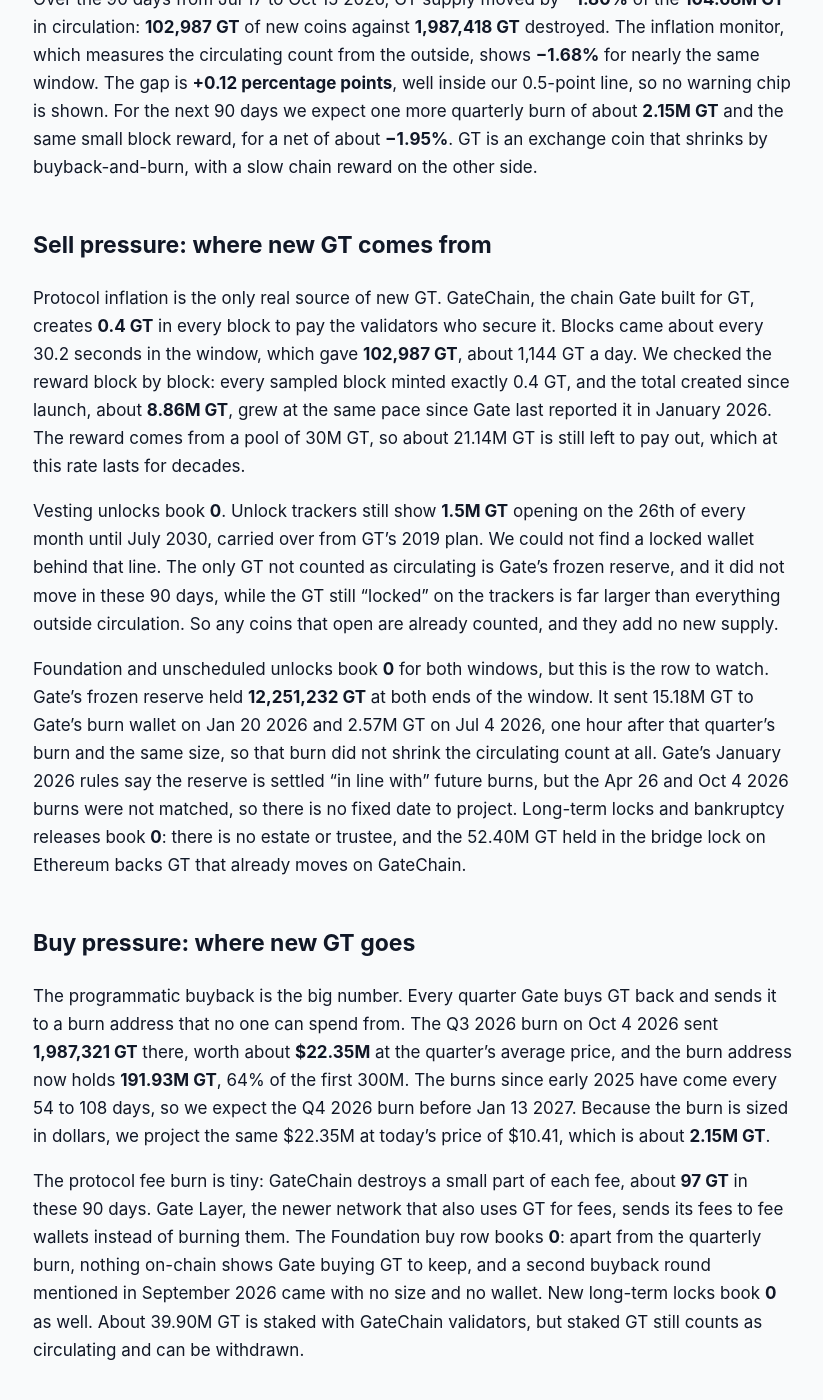
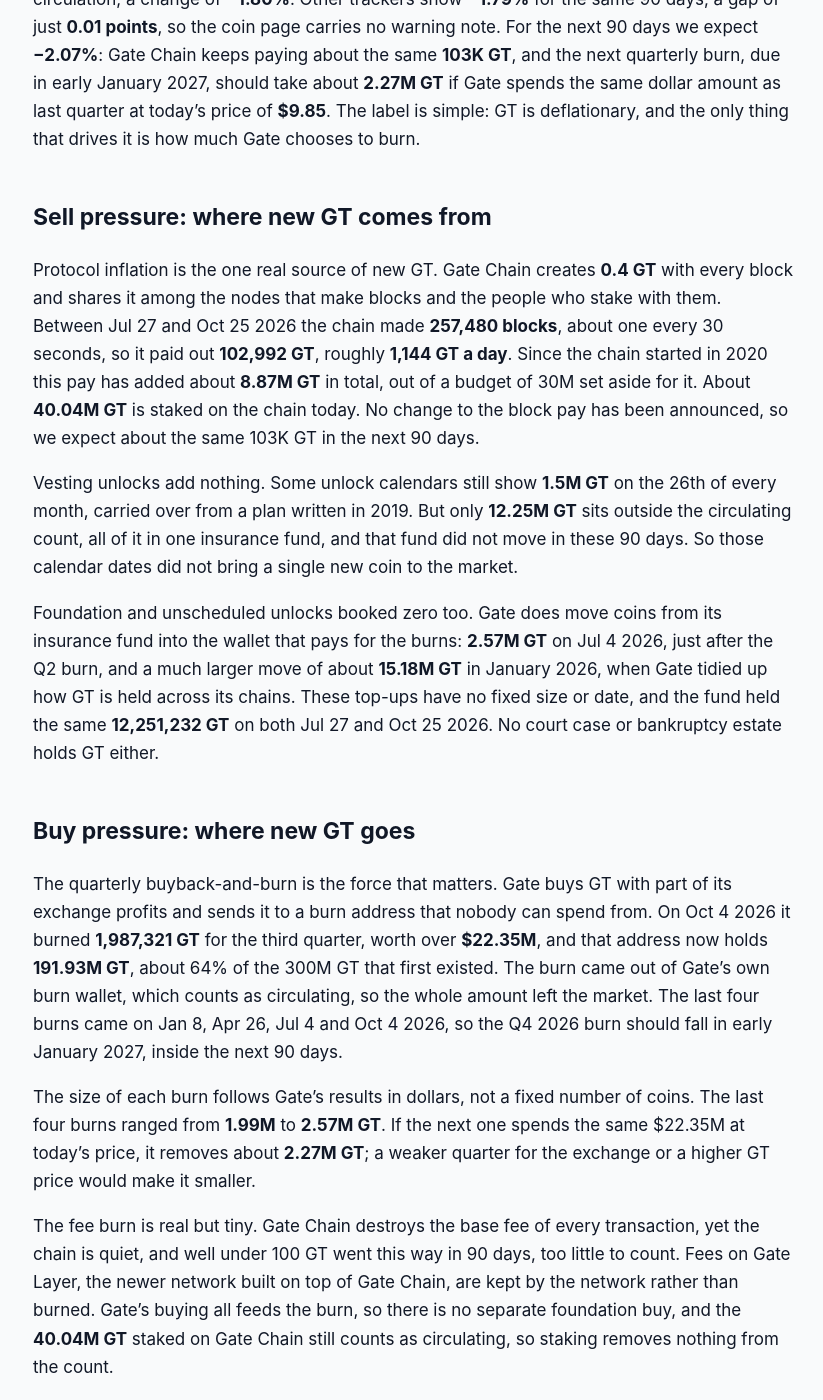
Before and after one commit to jeevansongmy-spec/mrnasdog-articles, a Jekyll site: the page built from crypto/gt-pressure-framework.md, in a window 1280 px wide and 1400 px high, scrolled down 574 px. Shown: the whole window, without its empty margins (227-1050 px from the left). Built offline with Jekyll 4.4.1, drawn with Linux system fonts in a browser that asks for light colours; some of the changed text lies outside the part shown.

Commit message:
publish: crypto/gt-pressure-framework

```diff
--- a/crypto/gt-pressure-framework.md
+++ b/crypto/gt-pressure-framework.md
@@ -1,6 +1,6 @@
 ---
 title: "GT Inflation Analysis · October 2026 · Supply shrinking · projected to keep shrinking"
-description: "GT is deflationary: Gate's 1,987,321 GT quarterly burn beat 102,987 GT of GateChain block rewards, -1.80% net in 90 days and about -1.95% in the next 90."
+description: "GT is deflationary: Gate's 1.99M GT quarterly burn far outweighed 103K GT of Gate Chain block pay, −1.80% net in 90 days and about −2.07% in the next 90."
 canonical_url: "https://mrnasdog.com/research/gt/inflation"
 tags: ["crypto", "gt", "gate", "exchange-token"]
 published: true
@@ -12,44 +12,75 @@ Looking for the buy-or-sell answer? It is on the GT coin page, with demand and p
 
 # GT Inflation Analysis · October 2026 · Supply shrinking · projected to keep shrinking
 
-The MrNasDog Pressure Framework reads Gate's GT as a shrinking coin: net supply fell **1.80%** over the last 90 days and is projected to fall about **1.95%** over the next 90. Gate's quarterly buyback-and-burn removed **1,987,321 GT** on Oct 4 2026, while GateChain's block reward added only **102,987 GT**. The inflation monitor reads **−1.68%**, a gap of **0.12 points**, so the two readings agree. The one thing that could undo the burn is Gate's **12.25M GT** frozen reserve, which has twice refilled the burn wallet this year.
+GT, the coin of the Gate exchange and Gate Chain, is shrinking: circulating supply fell **1.80%** over the 90 days from Jul 27 to Oct 25 2026, and we expect about **2.07%** less over the next 90 days. Gate burned **1,987,321 GT** on Oct 4 2026, while Gate Chain paid its nodes **102,992 GT** of new coins, so the burn was almost 20 times larger than the new supply. GT has no vesting; the only coins outside the circulating count are **12.25M GT** in Gate's insurance fund.
+
 
 ## The verdict, in one paragraph
 
-Over the 90 days from Jul 17 to Oct 15 2026, GT supply moved by **−1.80%** of the **104.68M GT** in circulation: **102,987 GT** of new coins against **1,987,418 GT** destroyed. The inflation monitor, which measures the circulating count from the outside, shows **−1.68%** for nearly the same window. The gap is **+0.12 percentage points**, well inside our 0.5-point line, so no warning chip is shown. For the next 90 days we expect one more quarterly burn of about **2.15M GT** and the same small block reward, for a net of about **−1.95%**. GT is an exchange coin that shrinks by buyback-and-burn, with a slow chain reward on the other side.
+
+Over the last 90 days the GT supply moved by a net **−1,884,329 GT** against **104.69M GT** in circulation, a change of **−1.80%**. Other trackers show **−1.79%** for the same 90 days, a gap of just **0.01 points**, so the coin page carries no warning note. For the next 90 days we expect **−2.07%**: Gate Chain keeps paying about the same **103K GT**, and the next quarterly burn, due in early January 2027, should take about **2.27M GT** if Gate spends the same dollar amount as last quarter at today's price of **$9.85**. The label is simple: GT is deflationary, and the only thing that drives it is how much Gate chooses to burn.
+
 
 ## Sell pressure: where new GT comes from
 
-Protocol inflation is the only real source of new GT. GateChain, the chain Gate built for GT, creates **0.4 GT** in every block to pay the validators who secure it. Blocks came about every 30.2 seconds in the window, which gave **102,987 GT**, about 1,144 GT a day. We checked the reward block by block: every sampled block minted exactly 0.4 GT, and the total created since launch, about **8.86M GT**, grew at the same pace since Gate last reported it in January 2026. The reward comes from a pool of 30M GT, so about 21.14M GT is still left to pay out, which at this rate lasts for decades.
 
-Vesting unlocks book **0**. Unlock trackers still show **1.5M GT** opening on the 26th of every month until July 2030, carried over from GT's 2019 plan. We could not find a locked wallet behind that line. The only GT not counted as circulating is Gate's frozen reserve, and it did not move in these 90 days, while the GT still "locked" on the trackers is far larger than everything outside circulation. So any coins that open are already counted, and they add no new supply.
+Protocol inflation is the one real source of new GT. Gate Chain creates **0.4 GT** with every block and shares it among the nodes that make blocks and the people who stake with them. Between Jul 27 and Oct 25 2026 the chain made **257,480 blocks**, about one every 30 seconds, so it paid out **102,992 GT**, roughly **1,144 GT a day**. Since the chain started in 2020 this pay has added about **8.87M GT** in total, out of a budget of 30M set aside for it. About **40.04M GT** is staked on the chain today. No change to the block pay has been announced, so we expect about the same 103K GT in the next 90 days.
 
-Foundation and unscheduled unlocks book **0** for both windows, but this is the row to watch. Gate's frozen reserve held **12,251,232 GT** at both ends of the window. It sent 15.18M GT to Gate's burn wallet on Jan 20 2026 and 2.57M GT on Jul 4 2026, one hour after that quarter's burn and the same size, so that burn did not shrink the circulating count at all. Gate's January 2026 rules say the reserve is settled "in line with" future burns, but the Apr 26 and Oct 4 2026 burns were not matched, so there is no fixed date to project. Long-term locks and bankruptcy releases book **0**: there is no estate or trustee, and the 52.40M GT held in the bridge lock on Ethereum backs GT that already moves on GateChain.
+
+Vesting unlocks add nothing. Some unlock calendars still show **1.5M GT** on the 26th of every month, carried over from a plan written in 2019. But only **12.25M GT** sits outside the circulating count, all of it in one insurance fund, and that fund did not move in these 90 days. So those calendar dates did not bring a single new coin to the market.
+
+
+Foundation and unscheduled unlocks booked zero too. Gate does move coins from its insurance fund into the wallet that pays for the burns: **2.57M GT** on Jul 4 2026, just after the Q2 burn, and a much larger move of about **15.18M GT** in January 2026, when Gate tidied up how GT is held across its chains. These top-ups have no fixed size or date, and the fund held the same **12,251,232 GT** on both Jul 27 and Oct 25 2026. No court case or bankruptcy estate holds GT either.
+
 
 ## Buy pressure: where new GT goes
 
-The programmatic buyback is the big number. Every quarter Gate buys GT back and sends it to a burn address that no one can spend from. The Q3 2026 burn on Oct 4 2026 sent **1,987,321 GT** there, worth about **$22.35M** at the quarter's average price, and the burn address now holds **191.93M GT**, 64% of the first 300M. The burns since early 2025 have come every 54 to 108 days, so we expect the Q4 2026 burn before Jan 13 2027. Because the burn is sized in dollars, we project the same $22.35M at today's price of $10.41, which is about **2.15M GT**.
 
-The protocol fee burn is tiny: GateChain destroys a small part of each fee, about **97 GT** in these 90 days. Gate Layer, the newer network that also uses GT for fees, sends its fees to fee wallets instead of burning them. The Foundation buy row books **0**: apart from the quarterly burn, nothing on-chain shows Gate buying GT to keep, and a second buyback round mentioned in September 2026 came with no size and no wallet. New long-term locks book **0** as well. About 39.90M GT is staked with GateChain validators, but staked GT still counts as circulating and can be withdrawn.
+The quarterly buyback-and-burn is the force that matters. Gate buys GT with part of its exchange profits and sends it to a burn address that nobody can spend from. On Oct 4 2026 it burned **1,987,321 GT** for the third quarter, worth over **$22.35M**, and that address now holds **191.93M GT**, about 64% of the 300M GT that first existed. The burn came out of Gate's own burn wallet, which counts as circulating, so the whole amount left the market. The last four burns came on Jan 8, Apr 26, Jul 4 and Oct 4 2026, so the Q4 2026 burn should fall in early January 2027, inside the next 90 days.
+
+
+The size of each burn follows Gate's results in dollars, not a fixed number of coins. The last four burns ranged from **1.99M** to **2.57M GT**. If the next one spends the same $22.35M at today's price, it removes about **2.27M GT**; a weaker quarter for the exchange or a higher GT price would make it smaller.
+
+
+The fee burn is real but tiny. Gate Chain destroys the base fee of every transaction, yet the chain is quiet, and well under 100 GT went this way in 90 days, too little to count. Fees on Gate Layer, the newer network built on top of Gate Chain, are kept by the network rather than burned. Gate's buying all feeds the burn, so there is no separate foundation buy, and the **40.04M GT** staked on Gate Chain still counts as circulating, so staking removes nothing from the count.
+
 
 ## Foundation and overhang
 
-Gate controls three balances we watch. The frozen reserve holds **12.25M GT** on Ethereum and is the whole non-circulating bucket; we read it every refresh. Gate's burn wallet holds **10.63M GT** and pays each quarterly burn; it is already counted as circulating, so its spending only matters when coins reach the burn address. The bridge lock holds **52.40M GT** on Ethereum and 62.78M GT on GateChain; each side backs coins that move on the other chain, so they are one supply seen twice, not a pile waiting to be sold. GateChain's own burn address is about 7.12M GT behind Ethereum's, because Gate has not yet copied the 2026 burns over; when it does, that is the same burn seen again, not a new one. If the frozen reserve's balance falls between refreshes, the outflow enters Sell #3 at the next refresh.
+
+The one pile to watch is Gate's GT insurance fund, holding **12,251,232 GT** on Oct 25 2026. It is the only GT not counted as circulating, and Gate has said it will settle with this fund from time to time in line with its burns. If Gate tops up the burn wallet to cover the Oct 4 burn, up to **1.99M GT** would join the market, and the next 90 days would end close to flat instead of **−2.07%**.
+
+
+Gate's burn wallet held **10.63M GT** after the Oct 4 burn. It already counts as circulating, so the coins it holds add nothing new; it is simply where the next burn will most likely come from. The coins locked in the bridges between Ethereum, Gate Chain and Gate Layer back the GT on the other side and are not a separate pile.
+
 
 ## How GT compares to other exchange tokens
 
-GT belongs to the exchange-token family, where a trading platform uses part of its profit to shrink the coin. Most of these coins run a scheduled burn, and the real differences are how the burn is sized, whether new coins are still being created, and whether a reserve sits behind the burn. GT's burn is set in dollars each quarter, so a lower GT price burns more coins and a higher price burns fewer. BNB also burns each quarter, but by a published rule tied to price and blocks, and it adds a gas-fee burn on every block, so its buy side does not depend on one company's quarterly decision.
 
-On the sell side GT is unusual for an exchange coin: it still creates new coins, because GateChain pays validators **0.4 GT** per block. At about **0.10%** of supply per quarter that is small next to the burn, so GT stays clearly deflationary. Exchange tokens that finished their supply in one large burn, such as OKB, no longer create anything, but they also no longer shrink. GT sits between the two: it still burns every quarter and still adds a little.
+GT works much like BNB: both shrink because the exchange behind them burns coins every quarter, and both have a fee burn on their own chain that matters far less. The difference is that Gate Chain still pays a small amount of new GT to its nodes, about 0.1% of supply every 90 days, while BNB has no new coins at all. Against that, GT's burns are large for its size, close to 2% of supply each quarter.
 
-The bigger structural difference is the reserve. A burn only shrinks the market when the coins come from the float. Gate's frozen reserve has refilled the burn wallet after one of the three burns since its January 2026 rules, so part of GT's burn history may be a move from the reserve into the market and then out again. Exchange tokens that burn coins bought in the open market, with no reserve behind them, do not carry that risk.
+
+OKB took another path: OKX burned most of its supply at once in 2025 and fixed what was left, so OKB no longer shrinks quarter by quarter. GT sits in between: no hard cap is left to reach, and its supply keeps falling only for as long as Gate keeps buying and burning. That makes the burn a promise from one company, not a rule in code, and it is the point to keep in mind when comparing GT with coins whose limits are written into the chain.
+
 
 ## What to watch in the next 90 days
 
-First, the Q4 2026 burn, expected before Jan 13 2027: the framework already counts about **2.15M GT** for it, so a late, smaller or skipped burn would move the next-90-day reading toward flat. Second, the frozen reserve: if it refills the **1,987,321 GT** from the Oct 4 2026 burn, that adds the same amount back to circulation, and if it does the same for the Q4 burn, the next 90 days end close to flat. Third, the monthly tracker unlocks on Oct 26, Nov 26 and Dec 26 2026, **1.5M GT** each on paper; we expect them to book nothing unless coins leave the frozen reserve. Fourth, Gate's mirror burn on GateChain, about 7.12M GT, which changes nothing in the count. Fifth, any change to the 0.4 GT block reward or to how Gate sizes the burn.
+
+Oct 26 2026 is the next date on the old monthly unlock calendar. We expect nothing to happen; if the insurance fund does fall that day, the coins would count as new supply.
+
+
+Any day: an insurance fund top-up for the Oct 4 2026 burn. A move of up to **1.99M GT** from the fund to the burn wallet would cancel most of the next quarter's shrinking.
+
+
+Early January 2027: the Q4 2026 burn. Our reading assumes about **2.27M GT**; the real size will follow Gate's fourth-quarter results and the GT price when it buys.
+
+
+Through Jan 23 2027: Gate Chain's block pay. It has stayed at 0.4 GT per block, about 103K GT every 90 days, and about 21.1M GT of its 30M budget is left. Any change to that pay would show up here.
+
 
 ## Summary
 
-The MrNasDog Pressure Framework reads Gate's GT at **−1.80% net** over the last 90 days and about **−1.95%** over the next 90: a **1,987,321 GT** quarterly buyback-and-burn against **102,987 GT** of GateChain block rewards, with the monitor at **−1.68%**. The burn is sized in dollars from Gate's results, so it depends on the exchange keeping its profits and its promise. The key risk is the **12.25M GT** frozen reserve, which can refill the burn wallet and cancel a burn, as it did in July 2026. While Gate keeps burning about $20M of GT a quarter and the reserve stays still, GT supply keeps shrinking by close to 2% a quarter.
 
-*MrNasDog Pressure Framework analysis of GT, Metric 1 — Inflation. Data + explanation only. Not financial advice. Checked Oct 15 2026.*
+GT supply fell **1.80%** over the 90 days to Oct 25 2026, and we expect about **2.07%** less over the next 90 days. Gate burned **1,987,321 GT** on Oct 4 2026, while Gate Chain added only **102,992 GT** of new block pay, and nothing vests. The main risk is that Gate refills its burn wallet from the **12.25M GT** insurance fund, which would add coins back to the market and cancel much of a burn. As long as the quarterly burns keep coming at about this size, GT keeps shrinking by close to 2% a quarter.
+
+*MrNasDog Pressure Framework analysis of GT, Metric 1 — Inflation. Data + explanation only. Not financial advice. Checked Oct 25 2026.*
```
